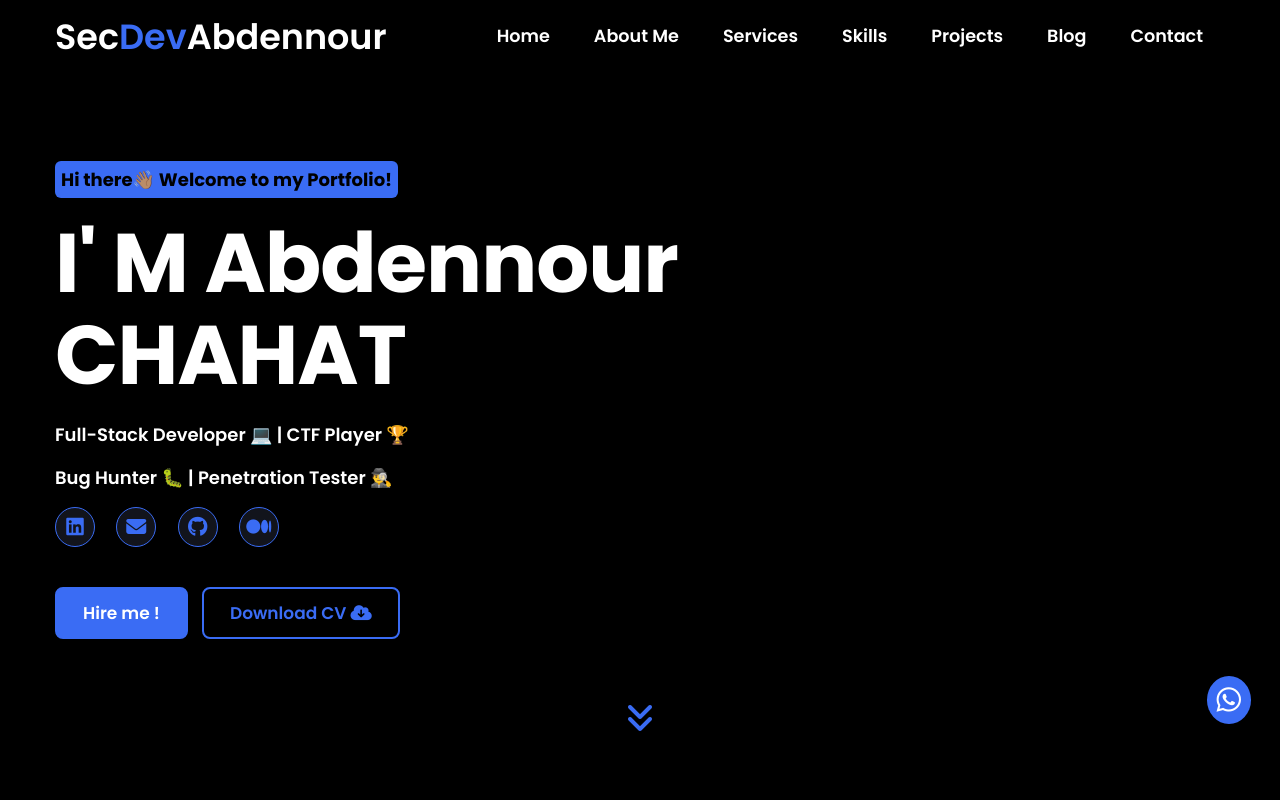
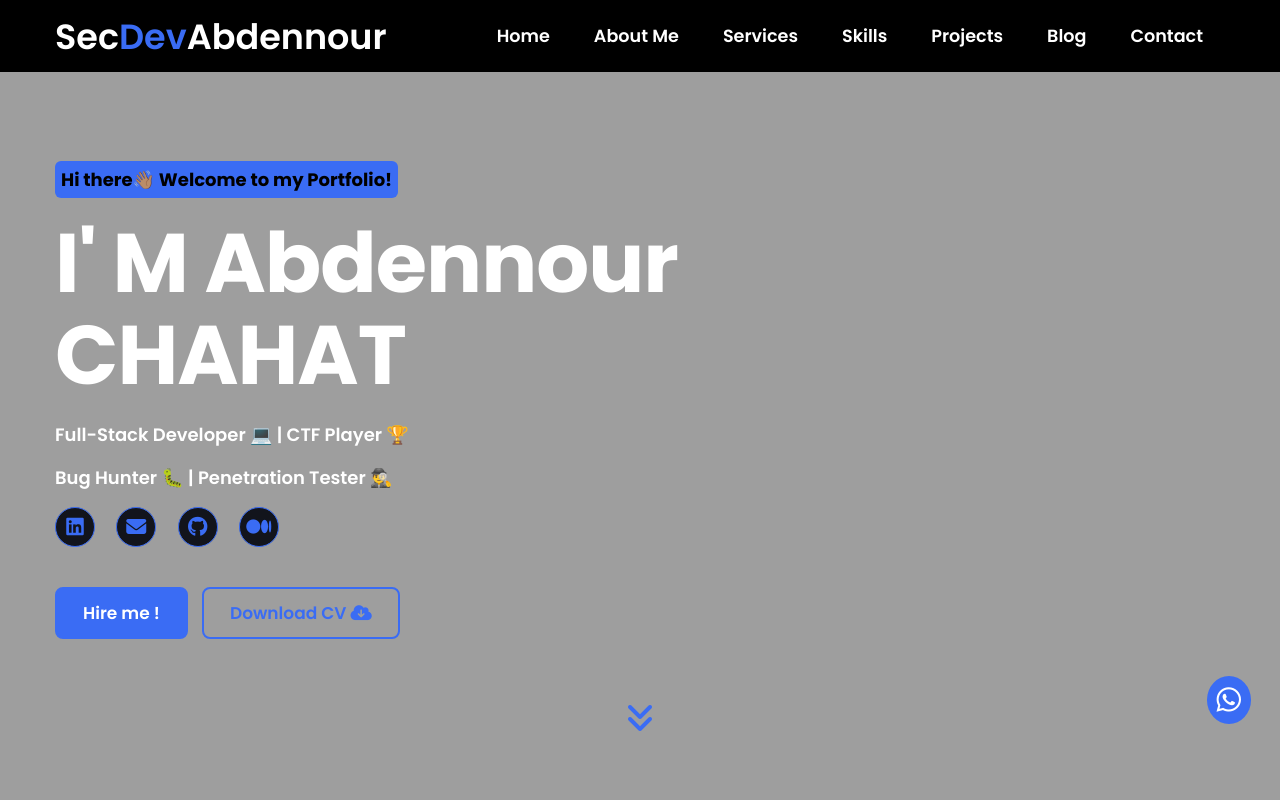
Before and after one commit to ch47t/my_portfolio, a plain HTML site: page index.html in a window 1280 px wide. Shown: the top 800 px of the page. Drawn offline with nearby package versions, Linux system fonts and the light colour scheme; the site is published under a folder, as on GitHub Pages, so addresses that start at the root find nothing.

Commit message:
update css file third time

```diff
--- a/CSS/master.css
+++ b/CSS/master.css
@@ -1,7 +1,7 @@
 /* Start Global Rules */
 @import url('https://fonts.googleapis.com/css2?family=Poppins:wght@300&display=swap');
 .landing {
-  background: url(/images/cyber-technology-security-network-protection-design-free-vector.jpg) no-repeat center center fixed;
+  background: url(../images/cyber-technology-security-network-protection-design-free-vector.jpg) no-repeat center center fixed;
   background-size: cover;
 }
 
```
